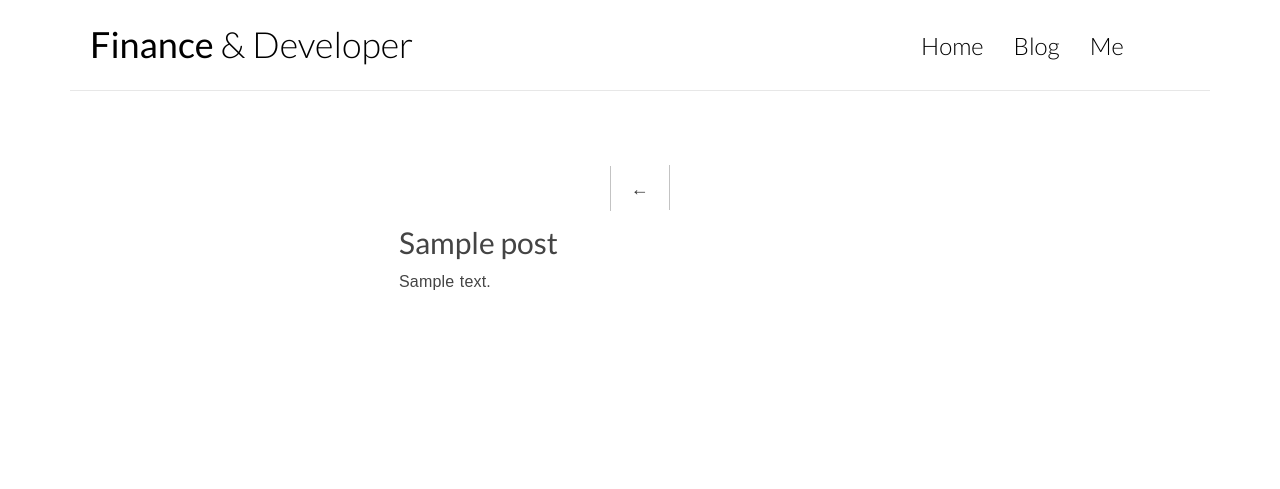
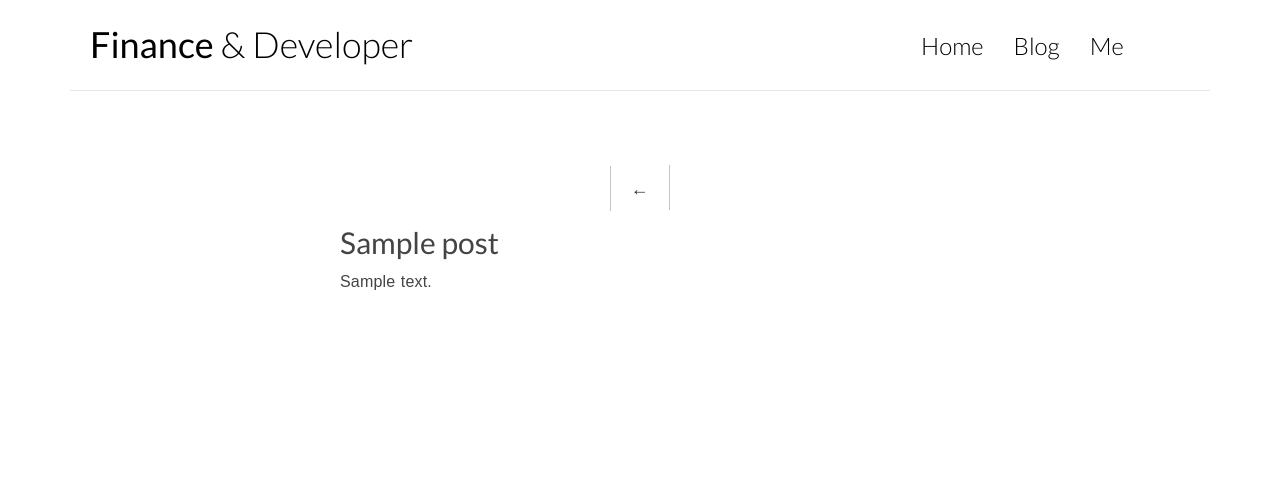
Before and after one commit to Otabek33/blog, a Django app: template my_personal_blog/templates/blog/blog/blog_detail.html in a window 1280 px wide. Shown: the top 489 px of the page. Run offline with Django 5.2, Linux system fonts and the light colour scheme; the template is opened without the code that fills it: most values are stand-ins (such as "Sample title", 1, 10 or a date in 2020); some libraries are stand-ins or nearby versions; some web fonts are replaced.

Commit message:
update style of the post

```diff
--- a/my_personal_blog/templates/blog/blog/blog_detail.html
+++ b/my_personal_blog/templates/blog/blog/blog_detail.html
@@ -2,11 +2,27 @@
 {% load static i18n %}
 {% block title %}{% trans 'Blog' %}{% endblock %}
 {% block additional_css %}
+<style>
+.centered-container {
+  display: flex;
+  justify-content: center;
+  align-items: center; /* If vertical centering is also needed */
+  flex-direction: column;
+  width: 100%;
+}
 
+.centered-content {
+  max-width: 600px; /* Adjust as needed */
+  width: 100%;
+  text-align: justify;
+}
+
+</style>
 {% endblock %}
 {% block content %}
 
-  <div class="container" style="width: 40%; text-align: justify">
+<div class="centered-container">
+  <div class="centered-content">
         <div class="row">
           <main class="col-md-12">
 
@@ -15,7 +31,7 @@
               <div class="entry-content clearfix">
 
                 <div class="read-more cl-effect-14">
-                <a href="{%  url 'users:main_blog'  %}" class="more-link"><span class="meta-nav">←</span></a>
+                  <a href="{% url 'users:main_blog' %}" class="more-link"><span class="meta-nav">←</span></a>
                 </div>
               </div>
               <h2>{{ post.title }}</h2>
@@ -27,6 +43,8 @@
           </main>
         </div>
       </div>
+    </div>
+
 
 
 
```
Lines whose indentation alone changed are shown as unchanged.
